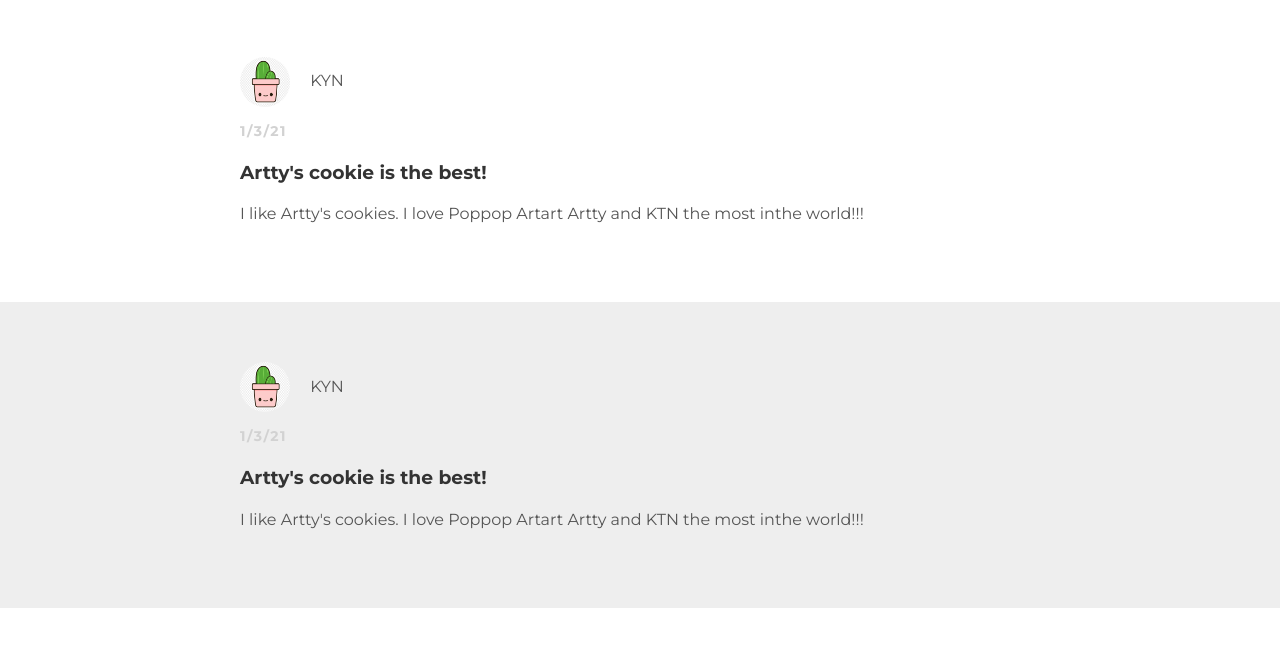
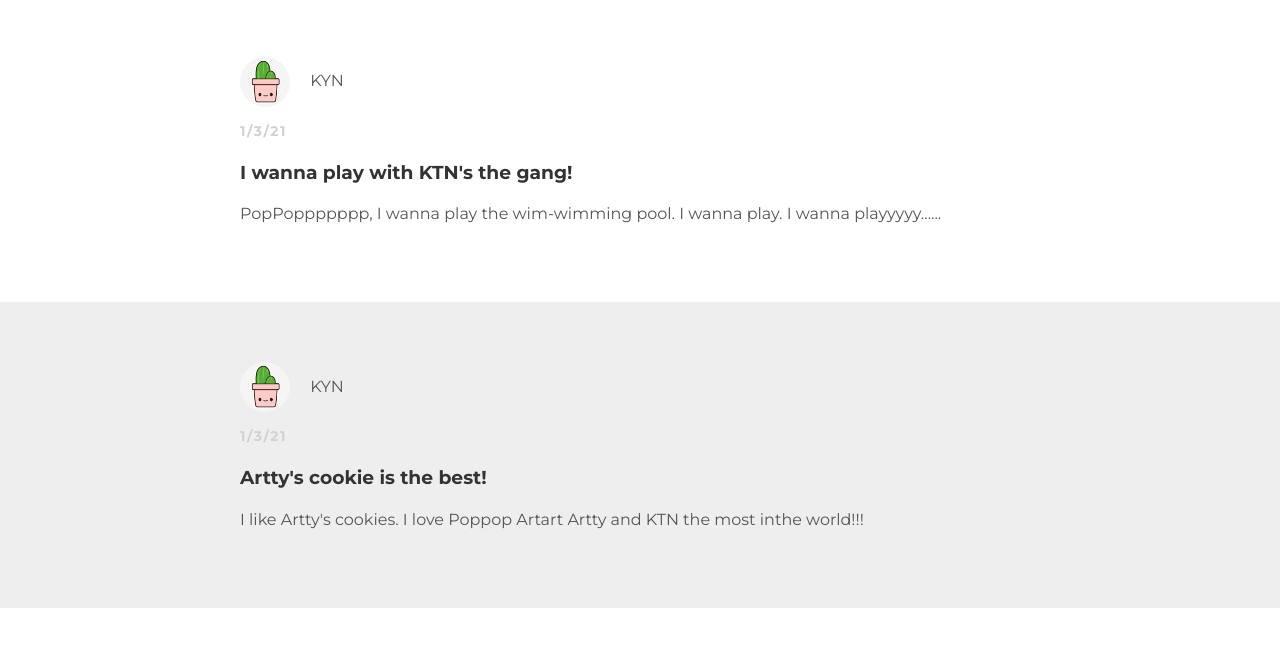
Before and after one commit to Hanamorn/.github.io, a plain HTML site: page index.html in a window 1280 px wide. Shown: the part 153-800 px from the top of the page. Drawn offline with Linux system fonts and the light colour scheme.

Commit message:
Update index.html

```diff
--- a/index.html
+++ b/index.html
@@ -24,9 +24,9 @@
             <span>KYN</span>
           </div>
           <p class="post-date">1/3/21</p>
-          <h3 class="post-title">Artty's cookie is the best!</h3>
+          <h3 class="post-title">I wanna play with KTN's the gang!</h3>
           <div class="post-content">
-            <p>I like Artty's cookies. I love Poppop Artart Artty and KTN the most inthe world!!!</p>
+            <p>PopPoppppppp, I wanna play the wim-wimming pool. I wanna play. I wanna playyyyy......</p>
           </div>
         </div>
       </div>
```
